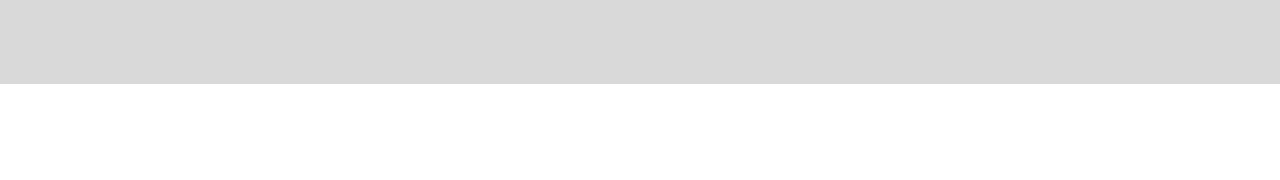
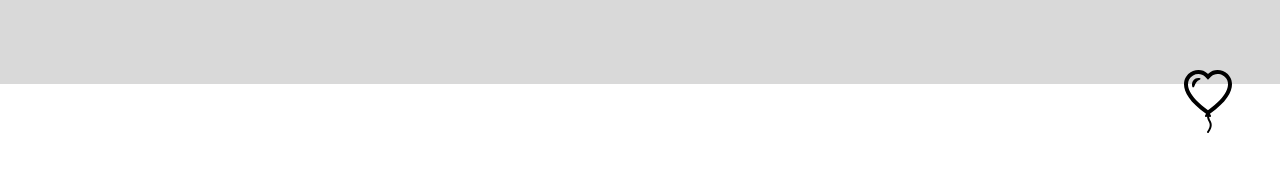
Before and after one commit to PenginYY/cat-lover, a Next.js app: page /CatSearch in a window 1280 px wide. Shown: the part 690-870 px from the top of the page. Built offline with nearby package versions, Linux system fonts and the light colour scheme.

Commit message:
feat: favorite button and favorite handler

```diff
--- a/src/app/CatMeme/page.js
+++ b/src/app/CatMeme/page.js
@@ -47,6 +47,8 @@ export default function CatSearch() {
     }
   };
 
+  const favoriteHandler = () => {};
+
   return (
     <main className="flex flex-col h-h-dvh">
       <Navbar />
@@ -60,6 +62,24 @@ export default function CatSearch() {
           priority={true}
           className="object-contain" // Changed from object-cover to object-contain
         />
+        <button
+          className="absolute text-black right-10 bottom-10"
+          onClick={favoriteHandler}
+        >
+          <svg
+            xmlns="http://www.w3.org/2000/svg"
+            width="16"
+            height="16"
+            fill="currentColor"
+            className="bi bi-balloon-heart size-16"
+            viewBox="0 0 16 16"
+          >
+            <path
+              fillRule="evenodd"
+              d="m8 2.42-.717-.737c-1.13-1.161-3.243-.777-4.01.72-.35.685-.451 1.707.236 3.062C4.16 6.753 5.52 8.32 8 10.042c2.479-1.723 3.839-3.29 4.491-4.577.687-1.355.587-2.377.236-3.061-.767-1.498-2.88-1.882-4.01-.721zm-.49 8.5c-10.78-7.44-3-13.155.359-10.063q.068.062.132.129.065-.067.132-.129c3.36-3.092 11.137 2.624.357 10.063l.235.468a.25.25 0 1 1-.448.224l-.008-.017c.008.11.02.202.037.29.054.27.161.488.419 1.003.288.578.235 1.15.076 1.629-.157.469-.422.867-.588 1.115l-.004.007a.25.25 0 1 1-.416-.278c.168-.252.4-.6.533-1.003.133-.396.163-.824-.049-1.246l-.013-.028c-.24-.48-.38-.758-.448-1.102a3 3 0 0 1-.052-.45l-.04.08a.25.25 0 1 1-.447-.224l.235-.468ZM6.013 2.06c-.649-.18-1.483.083-1.85.798-.131.258-.245.689-.08 1.335.063.244.414.198.487-.043.21-.697.627-1.447 1.359-1.692.217-.073.304-.337.084-.398"
+            />
+          </svg>
+        </button>
       </div>
 
       <div className="w-full flex justify-center items-center">
--- a/src/app/CatSearch/page.js
+++ b/src/app/CatSearch/page.js
@@ -78,6 +78,7 @@ export default function MemeCreator() {
     item.name.toLowerCase().includes(message.toLowerCase())
   );
   // console.log(filteredKeywords);
+  const favoriteHandler = () => {};
 
   return (
     <main className="flex flex-col h-h-dvh">
@@ -91,6 +92,24 @@ export default function MemeCreator() {
           priority={true}
           className="object-contain" // Changed from object-cover to object-contain
         />
+        <button
+          className="absolute text-black right-10 bottom-10"
+          onClick={favoriteHandler}
+        >
+          <svg
+            xmlns="http://www.w3.org/2000/svg"
+            width="16"
+            height="16"
+            fill="currentColor"
+            className="bi bi-balloon-heart size-16"
+            viewBox="0 0 16 16"
+          >
+            <path
+              fillRule="evenodd"
+              d="m8 2.42-.717-.737c-1.13-1.161-3.243-.777-4.01.72-.35.685-.451 1.707.236 3.062C4.16 6.753 5.52 8.32 8 10.042c2.479-1.723 3.839-3.29 4.491-4.577.687-1.355.587-2.377.236-3.061-.767-1.498-2.88-1.882-4.01-.721zm-.49 8.5c-10.78-7.44-3-13.155.359-10.063q.068.062.132.129.065-.067.132-.129c3.36-3.092 11.137 2.624.357 10.063l.235.468a.25.25 0 1 1-.448.224l-.008-.017c.008.11.02.202.037.29.054.27.161.488.419 1.003.288.578.235 1.15.076 1.629-.157.469-.422.867-.588 1.115l-.004.007a.25.25 0 1 1-.416-.278c.168-.252.4-.6.533-1.003.133-.396.163-.824-.049-1.246l-.013-.028c-.24-.48-.38-.758-.448-1.102a3 3 0 0 1-.052-.45l-.04.08a.25.25 0 1 1-.447-.224l.235-.468ZM6.013 2.06c-.649-.18-1.483.083-1.85.798-.131.258-.245.689-.08 1.335.063.244.414.198.487-.043.21-.697.627-1.447 1.359-1.692.217-.073.304-.337.084-.398"
+            />
+          </svg>
+        </button>
       </div>
 
       <div className="w-full flex justify-center items-center">
```
